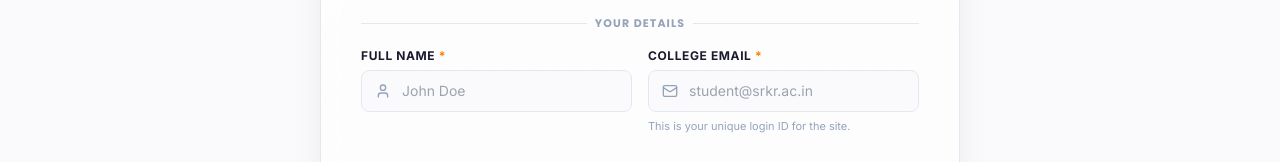
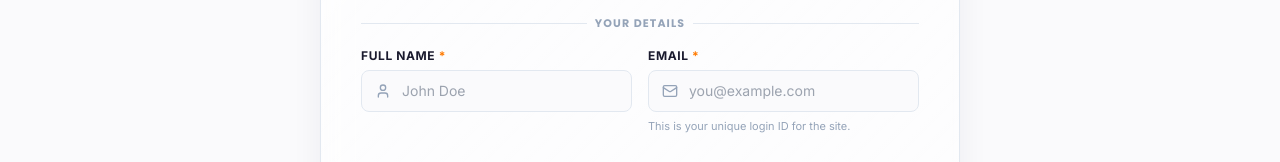
Before and after one commit to Srkr-Coding-Club/SRKRCC-Main_APPLICATION_FRONTEND, a Next.js app: page /signup in a window 1280 px wide. Shown: the part 403-565 px from the top of the page. Built offline with nearby package versions, Linux system fonts and the light colour scheme; no server answers.

Commit message:
feat: update email label and placeholder for clarity in signup form

```diff
--- a/src/app/signup/page.tsx
+++ b/src/app/signup/page.tsx
@@ -315,7 +315,7 @@ function SignupContent() {
 
                 <div className="space-y-1.5">
                   <label htmlFor={FIELD_INPUT_ID.email} className={labelClasses}>
-                    College Email <span className="text-[#FF7A00]">*</span>
+                    Email <span className="text-[#FF7A00]">*</span>
                   </label>
                   <div className="relative">
                     <div className="absolute inset-y-0 left-0 pl-3.5 flex items-center pointer-events-none text-slate-400">
@@ -327,7 +327,7 @@ function SignupContent() {
                       autoComplete="email"
                       inputMode="email"
                       maxLength={254}
-                      placeholder="student@srkr.ac.in"
+                      placeholder="you@example.com"
                       value={formData.email}
                       aria-invalid={Boolean(visibleError('email'))}
                       aria-describedby={visibleError('email') ? 'signup-email-error' : undefined}
--- a/src/lib/validation/auth.ts
+++ b/src/lib/validation/auth.ts
@@ -58,7 +58,7 @@ export function validateEmail(value: string): string | undefined {
   if (email.length > EMAIL_MAX_LENGTH) return 'Email address is too long.';
   if (!email.includes('@')) return 'Email must contain an @ sign.';
   if (!EMAIL_REGEX.test(email)) {
-    return 'Enter a valid email address, for example student@srkr.ac.in.';
+    return 'Enter a valid email address, for example you@example.com.';
   }
   return undefined;
 }
```
